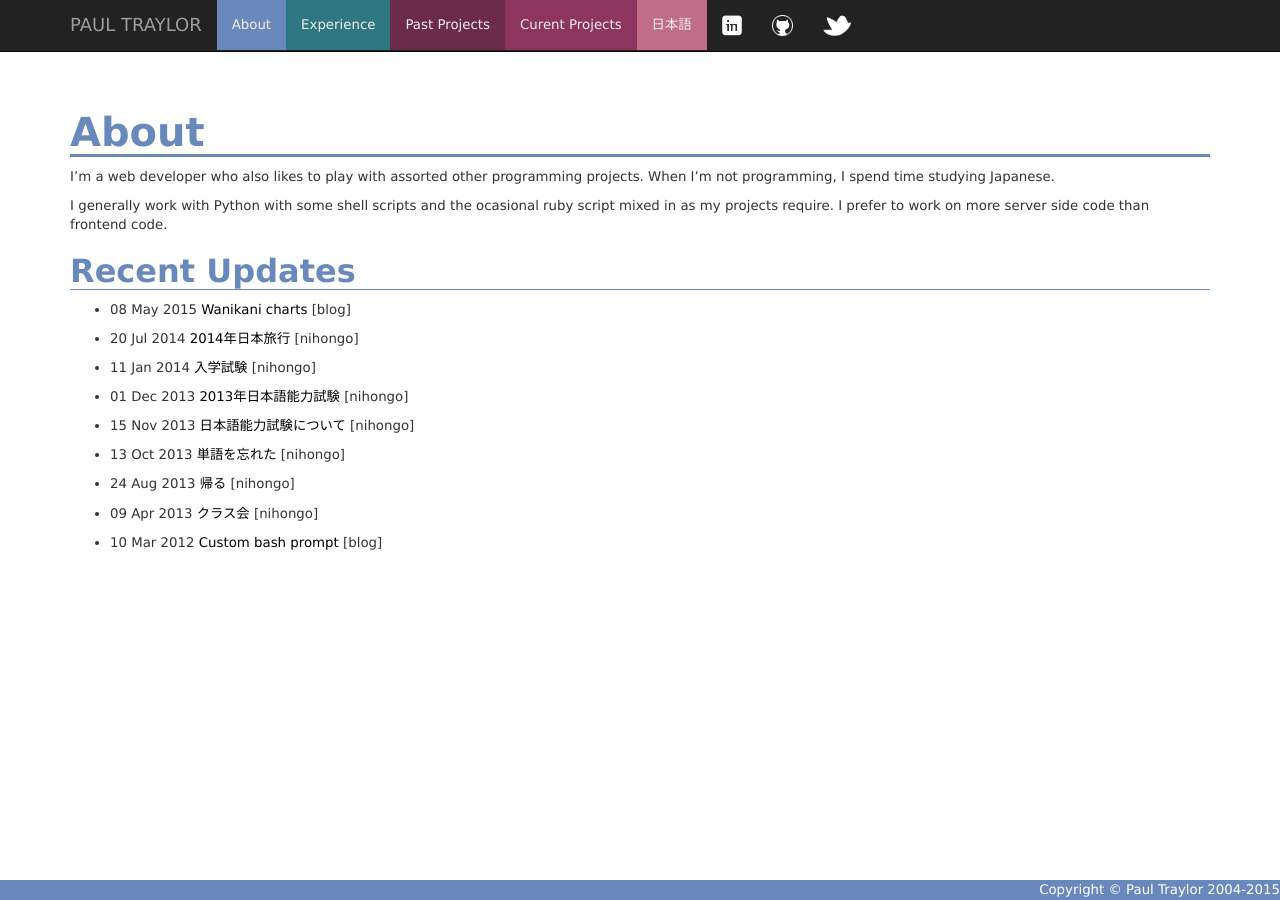
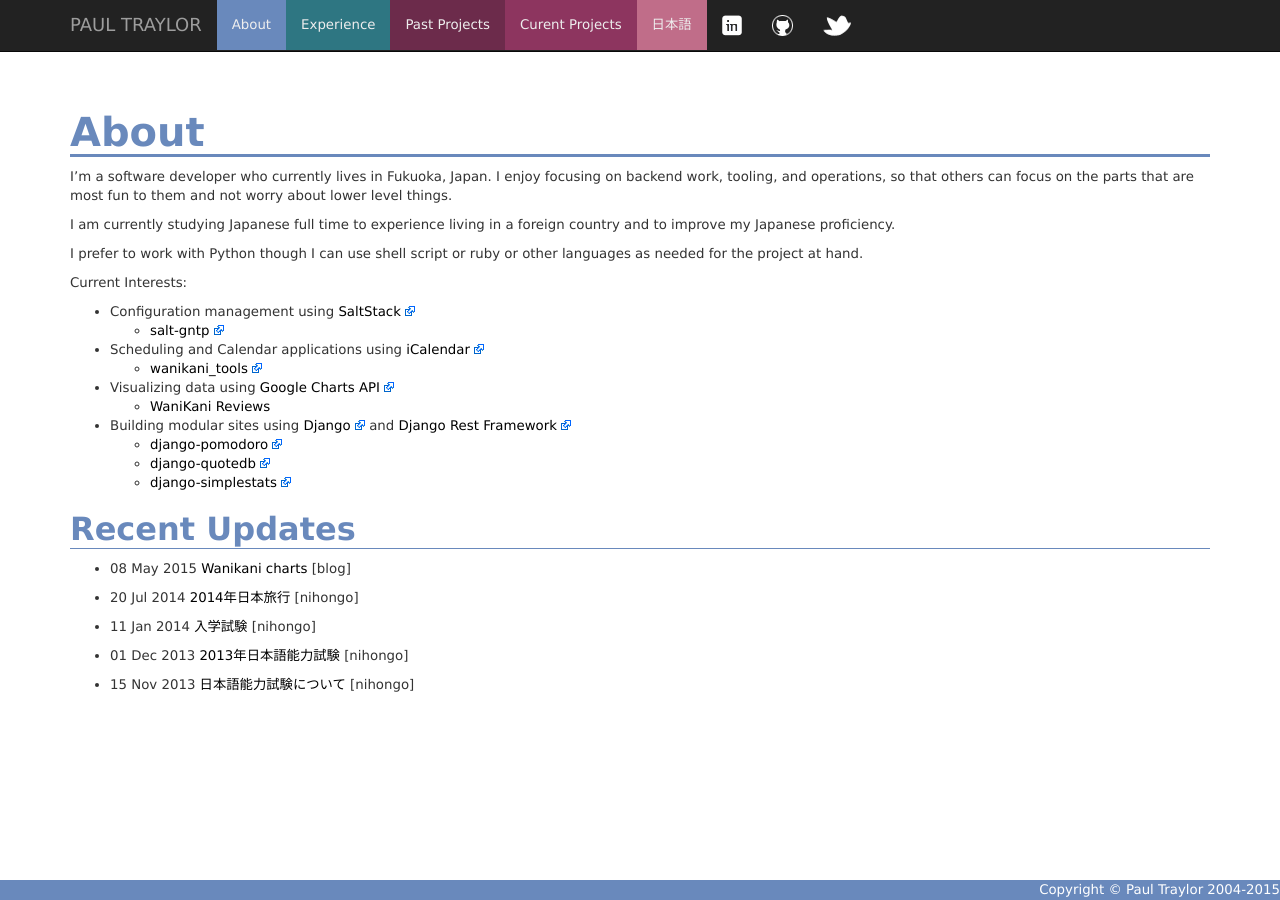
Before and after one commit to kfdm/paultraylor.net, a Jekyll site: the page built from index.md, in a window 1280 px wide. Built offline with Jekyll 4.4.1, drawn with Linux system fonts in a browser that asks for light colours; nearby versions of some CDN libraries.

Commit message:
Refresh about page

```diff
--- a/index.md
+++ b/index.md
@@ -4,13 +4,30 @@ section: about
 title: KungFuDiscoMonkey.net
 ---
 # About
-I'm a web developer who also likes to play with assorted other programming projects.
-When I'm not programming, I spend time studying Japanese.
+I'm a software developer who currently lives in Fukuoka, Japan. I enjoy focusing
+on backend work, tooling, and operations, so that others can focus on the parts
+that are most fun to them and not worry about lower level things.
 
-I generally work with Python with some shell scripts and the ocasional ruby script mixed in as my projects require.
-I prefer to work on more server side code than frontend code.
+I am currently studying Japanese full time to experience living in a foreign
+country and to improve my Japanese proficiency.
+
+I prefer to work with Python though I can use shell script or ruby or other
+languages as needed for the project at hand.
+
+Current Interests:
+
+* Configuration management using [SaltStack](https://github.com/saltstack/salt)
+  * [salt-gntp](https://github.com/kfdm/salt-gntp)
+* Scheduling and Calendar applications using [iCalendar](https://github.com/collective/icalendar)
+  * [wanikani_tools](https://github.com/kfdm/wanikani-tools)
+* Visualizing data using [Google Charts API](https://developers.google.com/chart/)
+  * [WaniKani Reviews]({% post_url 2015-05-08-wanikani-charts %})
+* Building modular sites using [Django](https://www.djangoproject.com/) and [Django Rest Framework](http://www.django-rest-framework.org/)
+  * [django-pomodoro](https://github.com/kfdm/django-pomodoro)
+  * [django-quotedb](https://github.com/kfdm/django-qdb/)
+  * [django-simplestats](https://github.com/kfdm/django-simplestats)
 
 ## Recent Updates
-{% for post in site.posts limit:10 %}
+{% for post in site.posts limit:5 %}
  * {{ post.date | date_to_string }} [{{ post.title | capitalize }}]({{ post.url }}) [{{ post.categories | array_to_sentence_string }}]
 {% endfor %}
```
